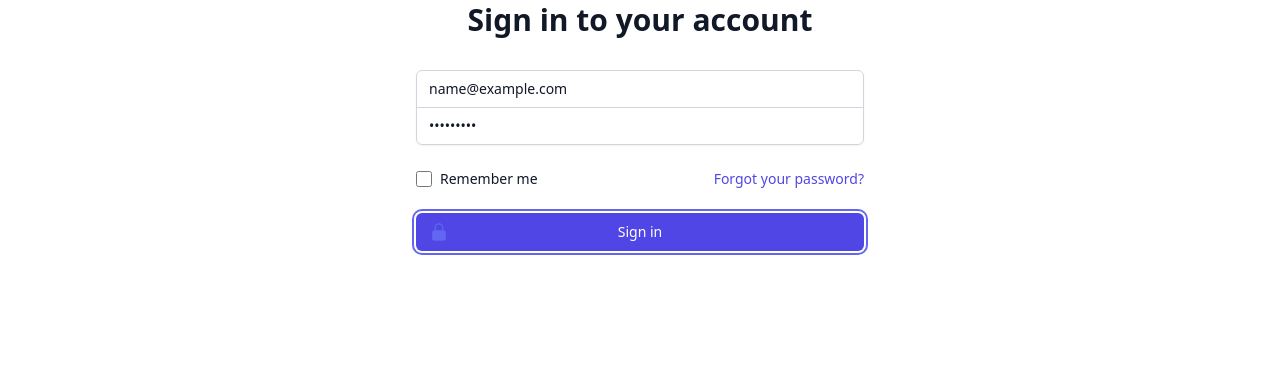
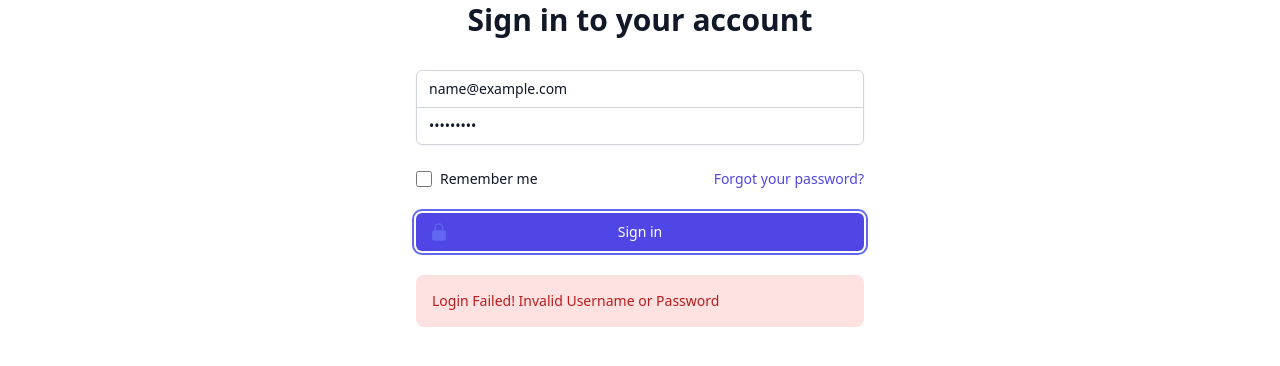
Before and after one commit to CinLo82/react-shop-admin, a Next.js app: page /login in a window 1280 px wide. Both pictures are taken after typing "name@example.com", "Sample123" into the empty fields and a click on the button "Sign in". Shown: the part 290-656 px from the top of the page. Built offline with nearby package versions, Linux system fonts and the light colour scheme; no server answers.

Commit message:
colocamos un boton para dar el mensaje a los usuarios de que su email o password es incorrecta(cuando hacen el log in)

```diff
--- a/src/common/LoginPage.js
+++ b/src/common/LoginPage.js
@@ -12,9 +12,16 @@
     const email = emailRef.current.value;
     const password = passwordRef.current.value;
 
-    auth.signIn(email, password).then(() => {
-      console.log('login success');
-    });
+    auth.signIn(email, password).then(
+      () => {
+        console.log('login success');
+      },
+      (reason) => {
+        console.log('Login Failed');
+        console.error(reason);
+        auth.setError('Invalid Username or Password');
+      }
+    );
   };
 
   return (
@@ -86,6 +93,11 @@
                 Sign in
               </button>
             </div>
+            {auth.error ? (
+              <div className="p-4 mb-4 text-sm text-red-700 bg-red-100 rounded-lg dark:bg-red-200 dark:text-red-800" role="alert">
+                <span className="font-medium">Login Failed!</span> {auth.error}
+              </div>
+            ) : null}
           </form>
         </div>
       </div>
--- a/src/hooks/useAuth.js
+++ b/src/hooks/useAuth.js
@@ -16,6 +16,7 @@
 
 function useProviderAuth() {
   const [user, setUser] = useState(null);
+  const [error, setError] = useState();
 
   const signIn = async (email, password) => {
 
@@ -26,11 +27,16 @@
         },
     }
     const { data: access_token } = await axios.post(endPoints.auth.login, { email, password }, options);
-    console.log(access_token);
+    if(access_token) {
+        Cookies.set('token', access_token.access_token, { expires: 5 });
+    }
   };
+
 
   return {
     user,
+    error,
+    setError,
     signIn,
   };
 }
```
